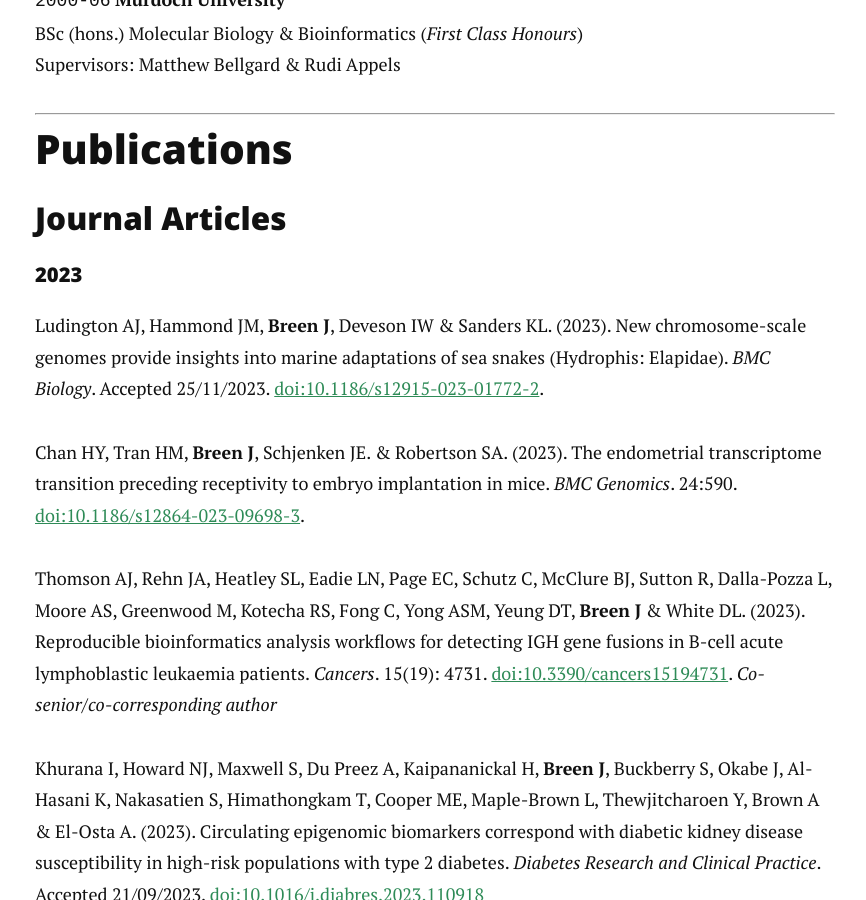
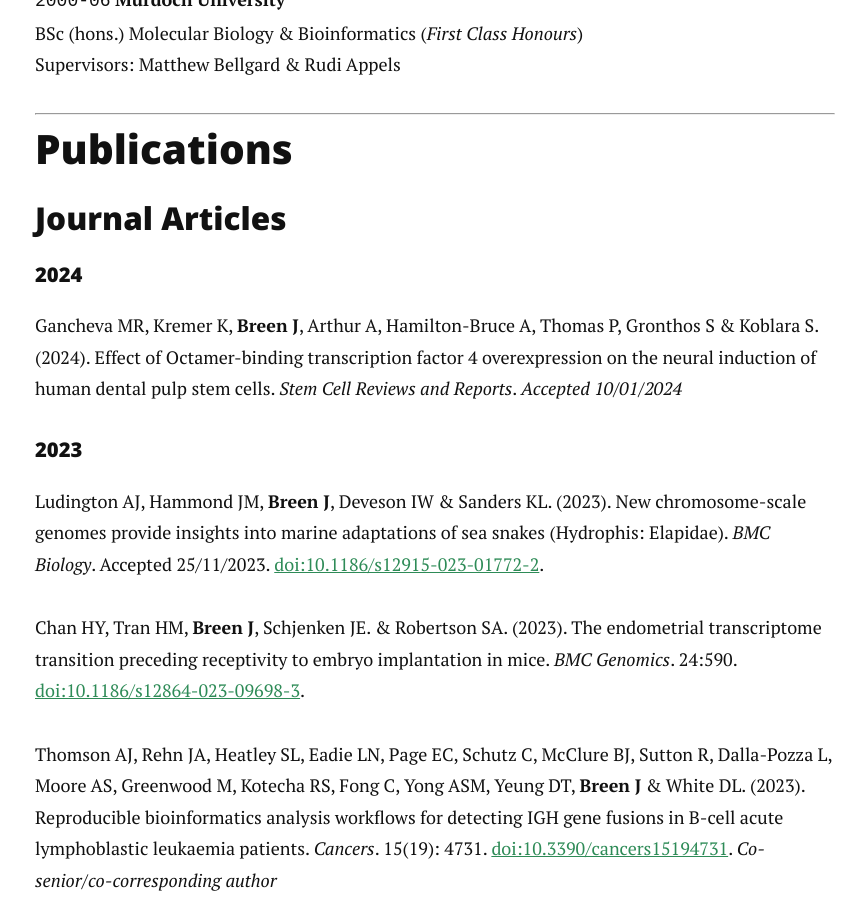
Before and after one commit to jimmybgammyknee/jimmybgammyknee.github.io, a Jekyll site: the page built from cv.md, in a window 1280 px wide and 900 px high, scrolled down 1918 px. Shown: the whole window, without its empty margins (205-1071 px from the left). Built offline with Jekyll 4.4.1, drawn with Linux system fonts in a browser that asks for light colours; nearby versions of some CDN libraries.

Commit message:
Update cv.md

```diff
--- a/cv.md
+++ b/cv.md
@@ -59,6 +59,10 @@
 ## Publications
 
 ### Journal Articles
+
+#### 2024
+
+Gancheva MR, Kremer K, **Breen J**, Arthur A, Hamilton-Bruce A, Thomas P, Gronthos S & Koblara S. (2024). Effect of Octamer-binding transcription factor 4 overexpression on the neural induction of human dental pulp stem cells. _Stem Cell Reviews and Reports_. _Accepted 10/01/2024_
 
 #### 2023
 
```
